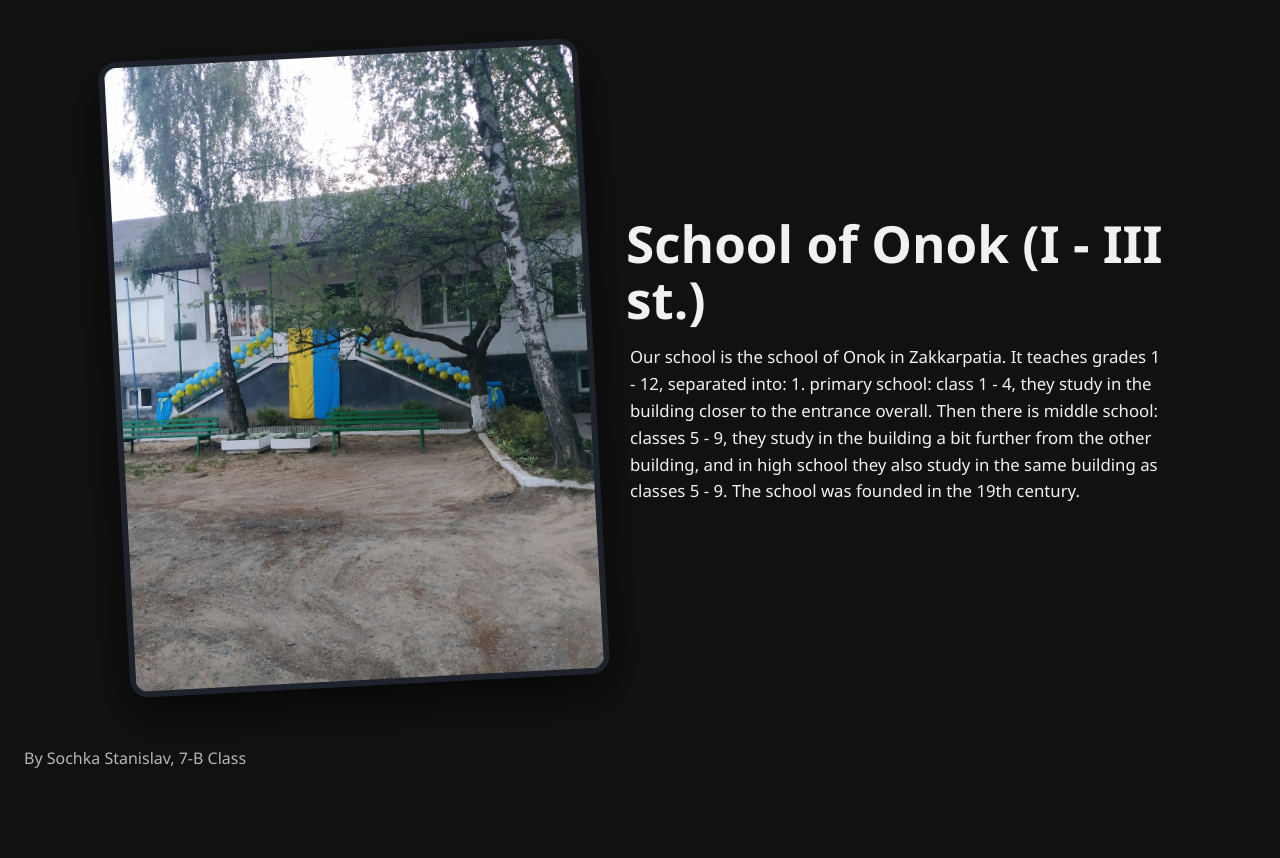
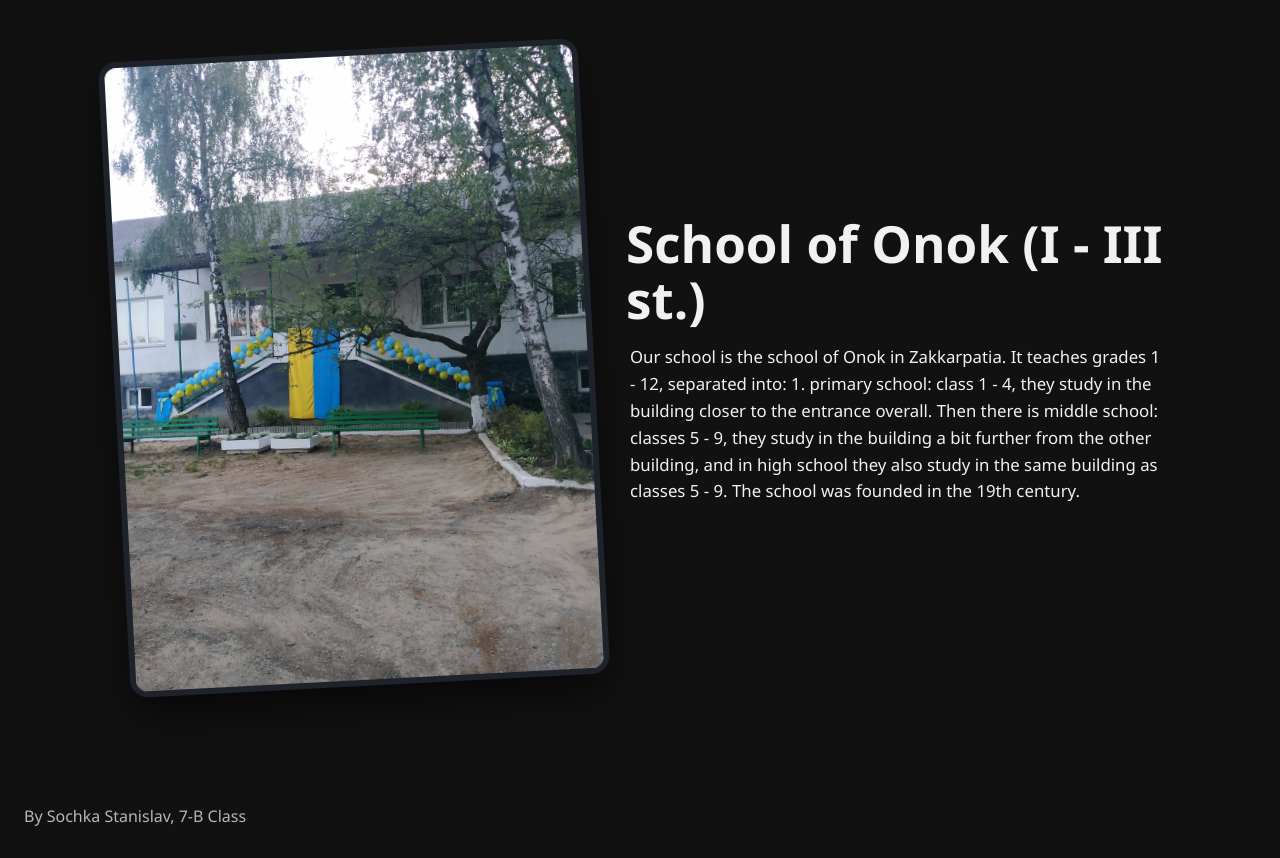
Before and after one commit to developmental-suffering/myschoolproject, a plain HTML site: page index.html in a window 1280 px wide. Before the commit the page ends 800 px from the top, so only its background shows below. Drawn offline with Linux system fonts and the light colour scheme.

Commit message:
Update index.html

```diff
--- a/index.html
+++ b/index.html
@@ -10,8 +10,8 @@
 @media (prefers-color-scheme:dark){:root{--bg:#111;--text:#f1f1f1;--muted:#b5b5bd;--border:#262b36;--img-border:#1e222b;--shadow:rgba(0,0,0,.6)}}
 @media (prefers-color-scheme:light){:root{--bg:#111;--text:#f1f1f1;--muted:#b5b5bd;--border:#262b36;--img-border:#1e222b;--shadow:rgba(0,0,0,.6)}}
 *{margin:0;padding:0;box-sizing:border-box;font-family:'Segoe UI',Arial,sans-serif}
-body{background:var(--bg);color:var(--text);line-height:1.6;transition:background .3s,color .3s}
-.hero{max-width:1100px;margin:0 auto;padding:50px 24px 10px;display:grid;grid-template-columns:480px 1fr;gap:32px;align-items:center}
+body{background:var(--bg);color:var(--text);line-height:1.6;transition:background .3s,color .3s;min-height:100vh;display:flex;flex-direction:column}
+.hero{max-width:1100px;margin:0 auto;padding:50px 24px 10px;display:grid;grid-template-columns:480px 1fr;gap:32px;align-items:center;flex:1;width:100%}
 @media(max-width:800px){.hero{grid-template-columns:1fr}}
 .photo-wrap{max-width:480px}
 .photo-wrap img{width:100%;display:block;border-radius:18px;transform:rotate(-3deg);box-shadow:0 20px 45px var(--shadow);border:6px solid var(--img-border);background:#f3f4f6;opacity:0;animation:photoIn 1.1s cubic-bezier(.2,.8,.2,1) forwards}
@@ -24,7 +24,7 @@ h1{font-size:clamp(2rem,5vw,3.2rem);line-height:1.1;margin-bottom:12px}
 #desc{color:var(--text);font-size:1.05rem;margin:12px 0;opacity:0;animation:textIn .7s ease-out .5s forwards;border-radius:8px;padding:4px}
 #desc:focus{outline:2px dashed #eab308;background:rgba(234,179,8,.08)}
 .hint{font-size:.8rem;color:var(--muted)}
-footer{padding:28px 24px;color:var(--muted);margin-top:20px;position:fixed;bottom:0;left:0;background:transparent;border:none}
+footer{padding:28px 24px;color:var(--muted);background:transparent;border:none;margin-top:auto}
 </style>
 </head>
 <body>
@@ -37,7 +37,6 @@ footer{padding:28px 24px;color:var(--muted);margin-top:20px;position:fixed;botto
 <p id="desc">Our school is the school of Onok in Zakkarpatia. It teaches grades 1 - 12, separated into: 1. primary school: class 1 - 4, they study in the building closer to the entrance overall. Then there is middle school: classes 5 - 9, they study in the building a bit further from the other building, and in high school they also study in the same building as classes 5 - 9. The school was founded in the 19th century.</p>
 </div>
 </div>
-<footer>By Sochka Stanislav, 7-B Class</footer>
-<div style="position:fixed!important;bottom:0!important;right:0!important;width:360px!important;height:90px!important;background:#111!important;z-index:2147483647!important;pointer-events:auto!important;display:block!important;"></div>
+<footer style="margin-top:80px">By Sochka Stanislav, 7-B Class</footer>
 </body>
 </html>
```
